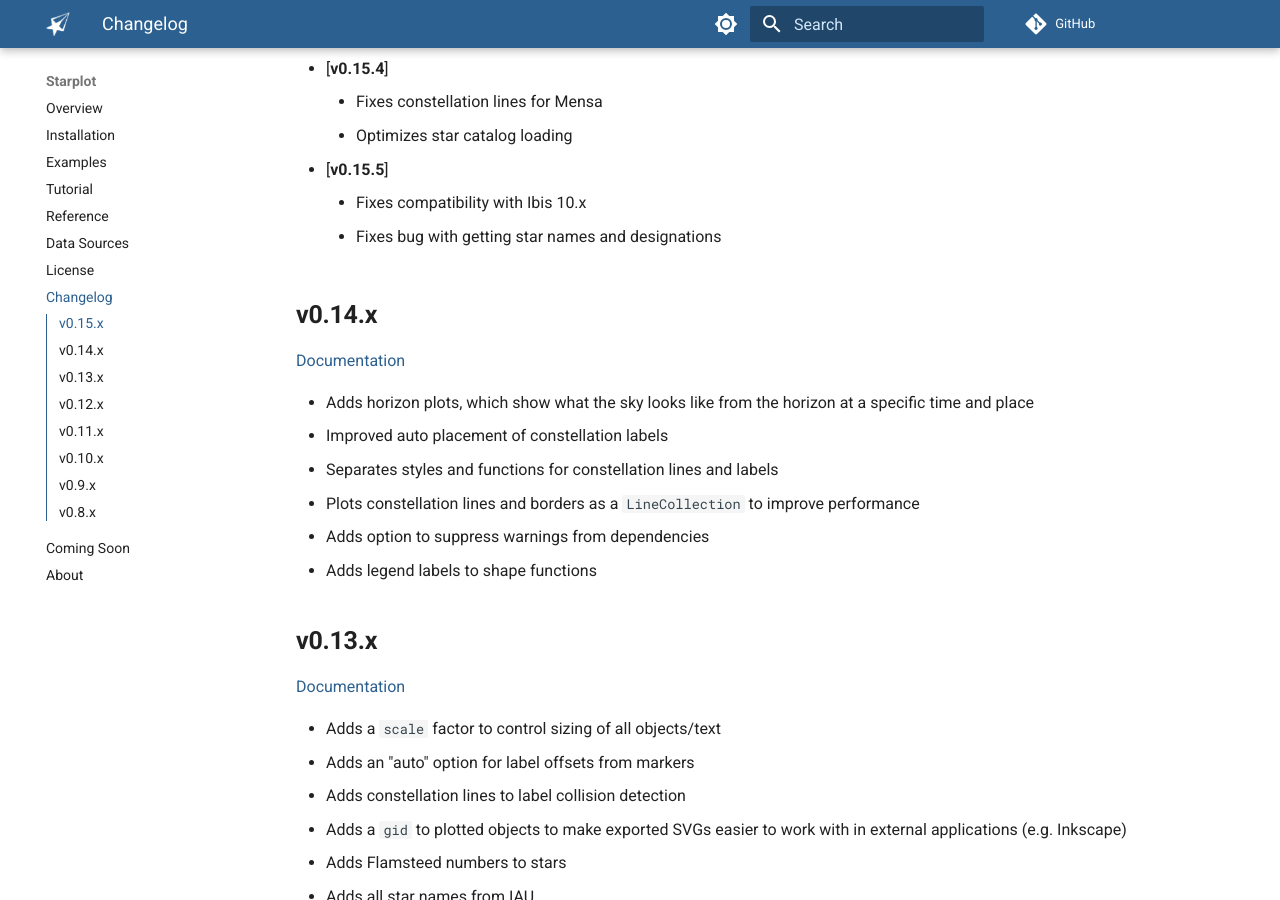
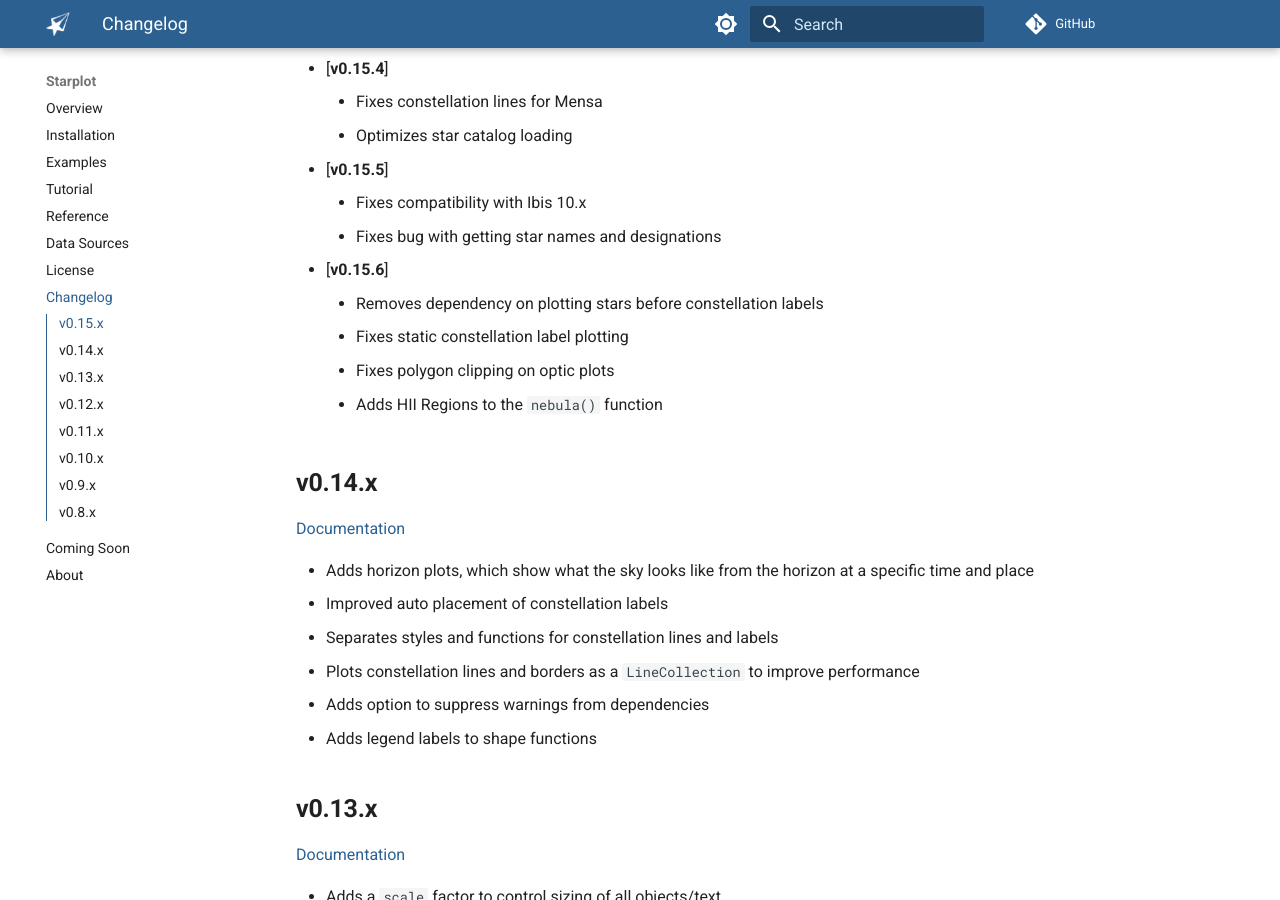
Before and after one commit to steveberardi/starplot, an MkDocs documentation site: the page built from docs/changelog.md, in a window 1280 px wide and 900 px high, scrolled down 570 px. Built offline with MkDocs 1.6.1 and Material for MkDocs 9.7.7, drawn with Linux system fonts in a browser that asks for light colours; some web fonts are replaced; comment, search, counter and statistics services are not loaded.

Commit message:
changelog

```diff
--- a/docs/changelog.md
+++ b/docs/changelog.md
@@ -16,6 +16,11 @@
 - [**v0.15.5**]
     - Fixes compatibility with Ibis 10.x
     - Fixes bug with getting star names and designations
+- [**v0.15.6**]
+    - Removes dependency on plotting stars before constellation labels
+    - Fixes static constellation label plotting
+    - Fixes polygon clipping on optic plots
+    - Adds HII Regions to the `nebula()` function
 
 ## v0.14.x
 [Documentation](https://archives.starplot.dev/0.14.0/)
--- a/src/starplot/__init__.py
+++ b/src/starplot/__init__.py
@@ -1,6 +1,6 @@
 """Star charts and maps of the sky"""
 
-__version__ = "0.15.5"
+__version__ = "0.15.6"
 
 from .base import BasePlot  # noqa: F401
 from .map import MapPlot, Projection  # noqa: F401
```
Also changed, not shown: 1 other file.
